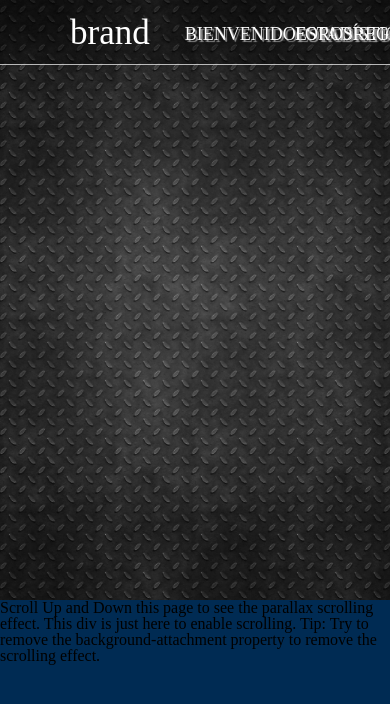
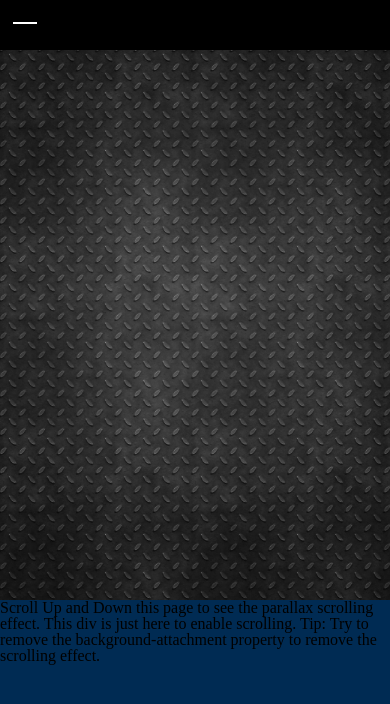
Before and after one commit to Percewall/VueloBronce, a plain HTML site: page index.html in a window 390 px wide. Shown: the top 704 px of the page. Drawn offline with nearby package versions, Linux system fonts and the light colour scheme.

Commit message:
add element navbar mobile

```diff
--- a/index.html
+++ b/index.html
@@ -14,7 +14,9 @@
 <body>
     <div id="layout" class="">
         <div class="navbars">
-            <nav class="navbar-mobile"></nav>
+            <nav class="navbar-mobile">
+                <div class="navbar-mobileIcon"></div>
+            </nav>
             <nav class="navbar-desktop">
                 <div class="navbar__logo">
                     <a class="navbar__logo--link" href="">brand</a>
--- a/public/css/style.css
+++ b/public/css/style.css
@@ -15,11 +15,11 @@
     background-color: rgba(0, 0, 0, .3);
     height: 65px;
     box-sizing: border-box;
-    border-bottom: 1px solid rgba(255, 255, 255, .7);
+    border-bottom: 1px solid rgba(255, 255, 255, .2);
     position: fixed;
     width: 100%;
     color: #fff;
-    padding: 15px 70px;
+    padding: 18px 70px;
     -webkit-transition: all .3s ease-out;
     -moz-transition: all .3s ease-out;
     -o-transition: all .3s ease-out;
@@ -31,8 +31,8 @@
 }
 .navbar__logo--link {
     color: #fff;
-    font-size: 35px;
-    line-height: 35px;
+    font-size: 25px;
+    line-height: 25px;
 }
 .navbars.scrolled {
     background-color: rgba(0, 0, 0, 0.6);
@@ -41,46 +41,48 @@
 }
 .scrolled .navbar-desktop {
     height: 50px;
-    padding: 5px 20px;
+    padding: 11px 20px;
+    border-bottom: 1px solid rgba(255, 255, 255, .7);
 }
 .navbar__menu {
     float: left;
-    margin-top: 10px;
-    width: 40%
-}
-.navbar__menu .menu__items{
-    display: flex;
-    justify-content: space-evenly;
+    margin-top: 7px;
 }
 .navbar__menu .menu__items .menuitems__item{
     display: inline-flex;
-    font-size: 18px;
+    font-size: 15px;
     text-transform: uppercase;
-    text-shadow: 2px 2px 1px rgba(150, 150, 150, 1);
+    margin-right: 20px;
 }
 .navbar__profile {
     float: right;
-    margin-top: 10px;
-    width: 10%
-}
-.navbar__profile .profile__items{
-    display: flex;
-    justify-content: space-evenly;
+    margin-top: 7px;
 }
 .navbar__profile .profile__items .profileitems__item{
     display: inline-flex;
-    font-size: 18px;
+    font-size: 15px;
     text-transform: uppercase;
-    text-shadow: 2px 2px 1px rgba(150, 150, 150, 1);
+    margin-right: 20px;
 }
-/*.bg-1{
-    background: url(../img/backgrounds/d55c7c4735bf02ebe8bde1da70ae84ee.jpg) no-repeat;
-    width: 100vw;
-    height: 600px;
-    background-size: 100%;
-    background-position-y: -230px;
-}*/
-
+.navbar-mobileIcon{
+    position: absolute;
+    top: 22px;
+    left: 13px;
+    width: 24px;
+    height: 2px;
+    background: #fff;
+}
+.navbar-mobileIcon:before{
+    top: -5px;
+    left: 0;
+    content: '';
+}
+.navbar-mobileIcon:after{
+    top: 5px;
+    left: 0;
+    content: '';
+}
+/*Carusel*/
 .carrousel-container {
     background-image: url("../img/bg03.jpg");
     height: 600px;
@@ -121,6 +123,33 @@
     background-size: cover;
 }
 
+@media (max-width: 1220px){
+    .navbars {
+        background-color: rgba(0, 0, 0, 0.6);
+        height: 50px;
+        width: 100%;
+    }
+    .navbar-desktop {
+        height: 50px;
+        padding: 11px 20px;
+        border-bottom: 1px solid rgba(255, 255, 255, .7);
+    }
+}
+
+@media (min-width: 992px){
+    .navbar-mobile{
+        display: none;
+    }
+}
+
+@media (max-width: 991px){
+    .navbar-desktop{
+        display: none;
+    }
+    .navbars {
+        background-color: #000
+    }
+}
 /*.custom-menu-wrapper {
     background-color: #808080;
     margin-bottom: 2.5em;
```
